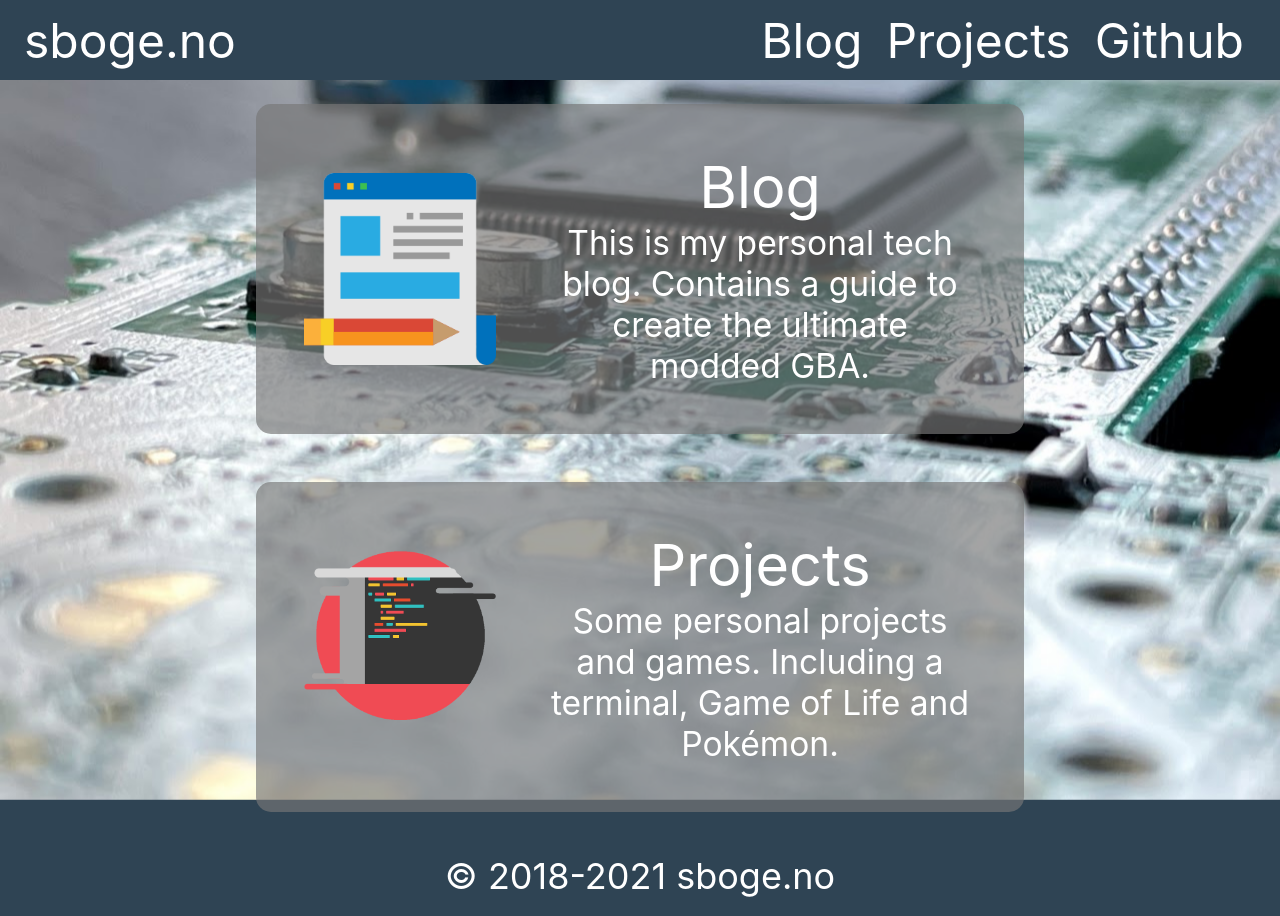
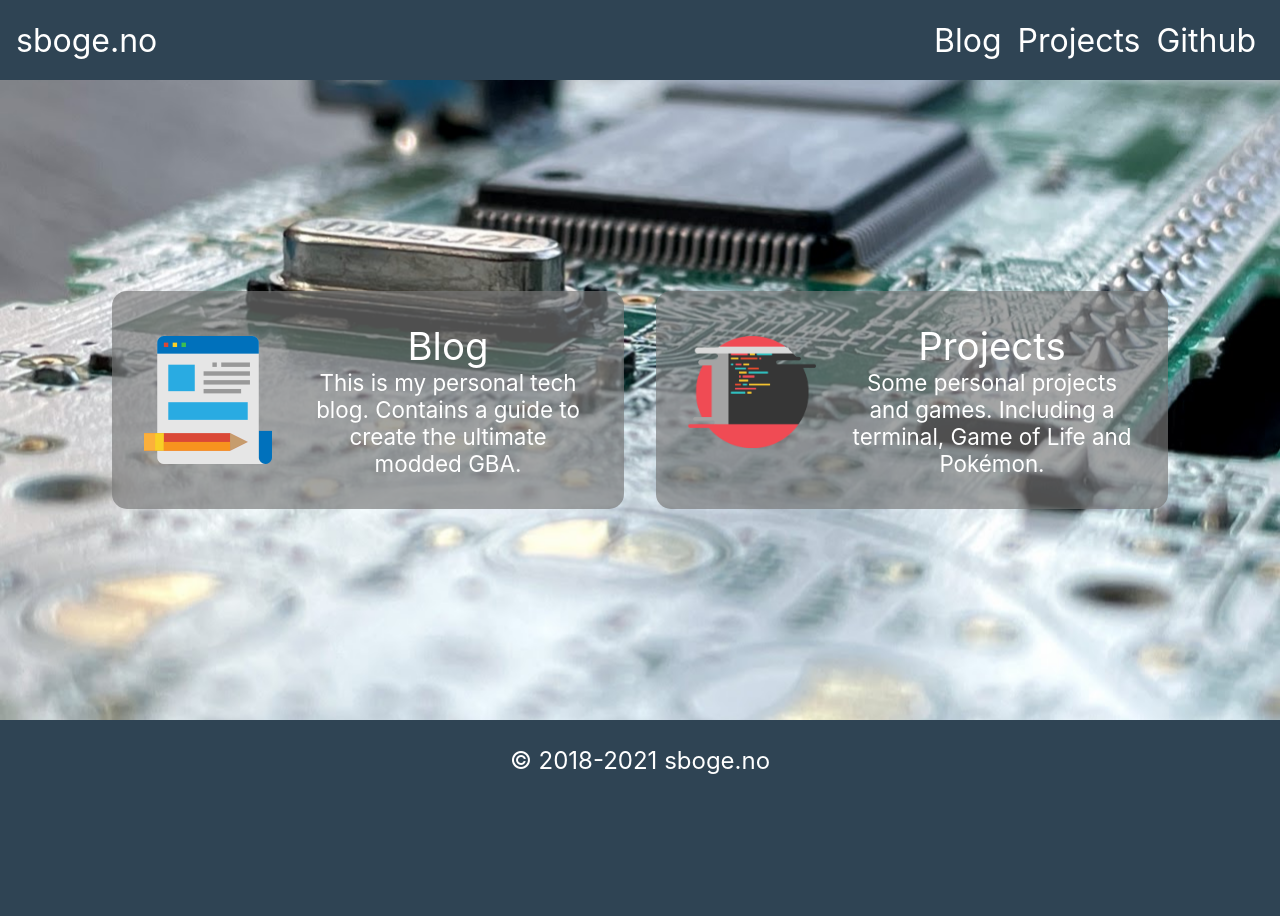
Before and after one commit to spoge/spoge.github.io, a React (Create React App) app: page / in a window 1280 px wide. After the commit the page ends 800 px from the top, so only its background shows below. Built offline with nearby package versions, Linux system fonts and the light colour scheme.

Commit message:
Mobile device friendly

```diff
--- a/src/styles/App.scss
+++ b/src/styles/App.scss
@@ -1,16 +1,57 @@
-@media screen and (min-width: 1201px) {
+@media (orientation: landscape) and (min-height: 1000px) {
   .app {
-    font-size: 3rem;
+    font-size: 2.25em;
+  }
+  .content {
+    flex-direction: column;
   }
 }
 
-@media screen and (min-width: 601px) and (max-width: 1200px) {
+@media (orientation: landscape) and (min-height: 650px) and (max-height: 1000px) {
+  .app {
+    font-size: 4vh;
+  }
+  .content {
+    flex-direction: row;
+    flex-wrap: wrap;
+    justify-content: center;
+    align-items: center;
+    align-content: center;
+  }
+}
+
+@media (orientation: landscape) and (max-height: 649px) {
+  .app {
+    font-size: 5vh;
+  }
+  .content {
+    flex-direction: row;
+    flex-wrap: wrap;
+    justify-content: center;
+    align-items: center;
+    align-content: center;
+  }
+}
+
+@media (orientation: portrait) {
+  .content {
+    flex-direction: column;
+  }
+}
+
+@media (orientation: portrait) and (min-width: 900px) {
+  .app {
+    font-size: 2.5em;
+  }
+}
+
+@media (orientation: portrait) and (min-width: 700px) and (max-width: 899px) {
   .app {
     font-size: 4vw;
   }
 }
 
-@media screen and (max-width: 600px) {
+@media (orientation: portrait) and (max-width: 699px) {
   .app {
     font-size: 5.5vw;
   }
@@ -33,7 +74,6 @@
   .content {
     grid-area: main;
     display: flex;
-    flex-direction: column;
     justify-content: center;
     align-items: center;
   }
```
